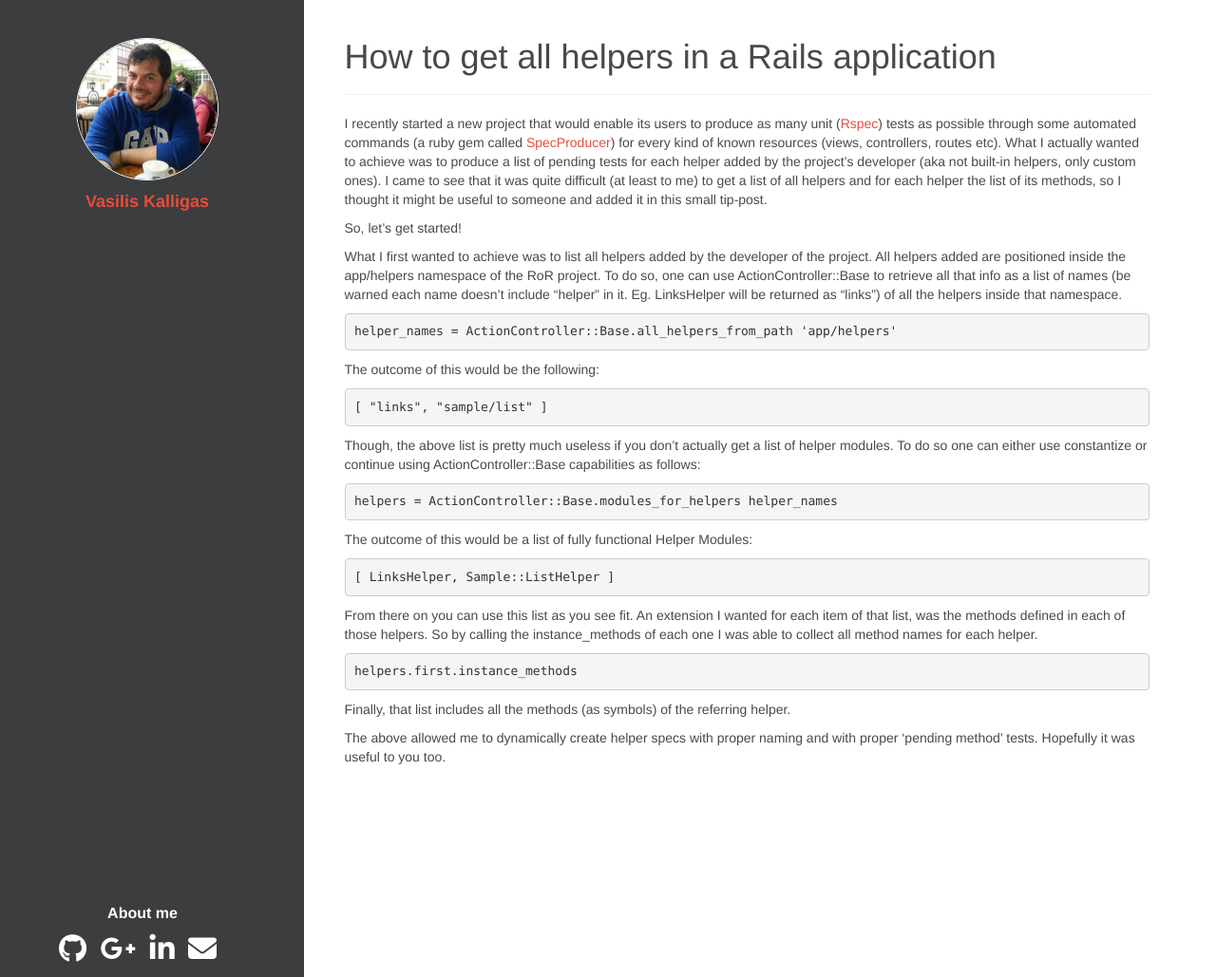
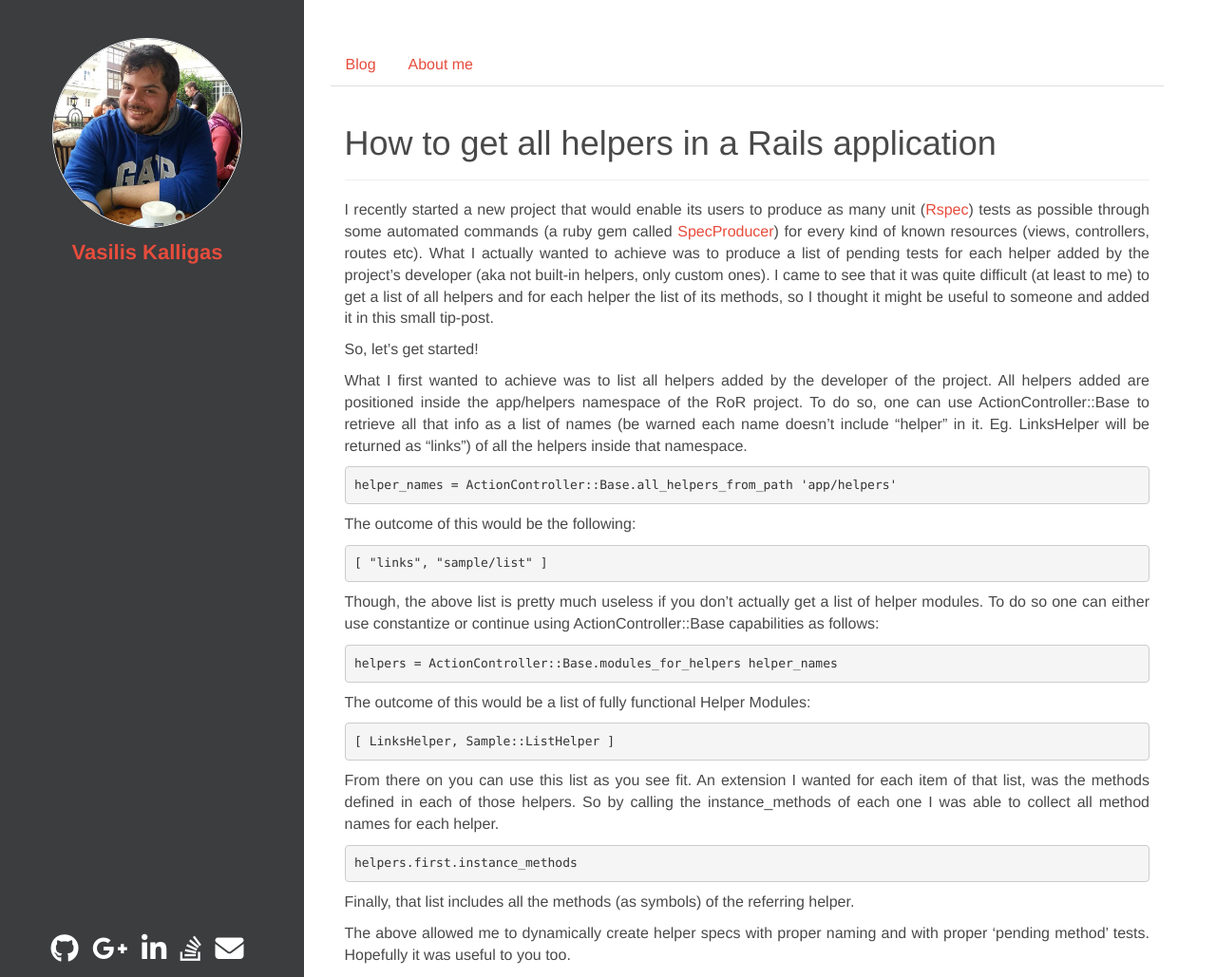
Before and after one commit to arcanoid/arcanoid.github.io, a Jekyll site: the page built from _posts/2016-10-28-how-to-get-all-helpers-in-a-rails-app.md, in a window 1280 px wide and 1029 px high. Shown: the whole window at 95% size. Built offline with Jekyll 4.4.1, drawn with Linux system fonts in a browser that asks for light colours; nearby versions of some CDN libraries; comment, search, counter and statistics services are not loaded.

Commit message:
Various UI changes and fixes.

```diff
--- a/_config.yml
+++ b/_config.yml
@@ -11,6 +11,7 @@ social:
   email: billkall@gmail.com
   google_plus: billkall@gmail.com
   linkedin: https://www.linkedin.com/in/vasileios-kalligas-a7420464
+  stack_overflow: http://stackoverflow.com/users/2758522/bill-kalligas
 
 personal_info:
   Date of birth: 24/09/1987
--- /dev/null
+++ b/_includes/disqus.html
@@ -0,0 +1,13 @@
+<div id="disqus_thread"></div>
+<script>
+    var disqus_config = function () {
+        this.page.identifier = "{{ page.url }}";
+    };
+    (function() { // DON'T EDIT BELOW THIS LINE
+        var d = document, s = d.createElement('script');
+        s.src = '//https-arcanoid-github-io.disqus.com/embed.js';
+        s.setAttribute('data-timestamp', +new Date());
+        (d.head || d.body).appendChild(s);
+    })();
+</script>
+<noscript>Please enable JavaScript to view the <a href="https://disqus.com/?ref_noscript">comments powered by Disqus.</a></noscript>
--- a/_layouts/default.html
+++ b/_layouts/default.html
@@ -54,6 +54,7 @@
                         <a href="{{ site.social.github }}" target="blank"><i class="fa fa-github"></i></a>
                         <a href="{{ site.social.google_plus }}" target="blank"><i class="fa fa-google-plus"></i></a>
                         <a href="{{ site.social.linkedin }}" target="blank"><i class="fa fa-linkedin"></i></a>
+                        <a href="{{ site.social.stack_overflow }}" target="blank"><i class="fa fa-stack-overflow"></i></a>
                         <a href="mailto:{{ site.social.email }}"><i class="fa fa-envelope"></i></a>
                     </div>
                 </div>
@@ -75,16 +76,11 @@
                 </div>
 
                 <div class="footer-row text-center">
-                    <div class="author-about">
-                        <a href="{{site.baseurl}}/about.html">
-                            About me
-                        </a>
-                    </div>
-
                     <div class="social-row text-large">
                         <a href="{{ site.social.github }}" target="blank"><i class="fa fa-github"></i></a>
                         <a href="{{ site.social.google_plus }}" target="blank"><i class="fa fa-google-plus"></i></a>
                         <a href="{{ site.social.linkedin }}" target="blank"><i class="fa fa-linkedin"></i></a>
+                        <a href="{{ site.social.stack_overflow }}" target="blank"><i class="fa fa-stack-overflow"></i></a>
                         <a href="mailto:{{ site.social.email }}"><i class="fa fa-envelope"></i></a>
                     </div>
                 </div>
@@ -92,6 +88,22 @@
         </div>
 
         <div class="col-xs-12 col-sm-8 col-lg-9">
+            <div class="row hidden-xs">
+                <br><br>
+                <ul class="nav nav-tabs">
+                    <li class="{% if page.url == '/' %} active {% endif %}">
+                        <a href="{{site.baseurl}}/">
+                            Blog
+                        </a>
+                    </li>
+                    <li class="{% if page.url == '/about.html' %} active {% endif %}">
+                        <a href="{{site.baseurl}}/about.html">
+                            About me
+                        </a>
+                    </li>
+                </ul>
+            </div>
+
             {{ content }}
 
             <div class="footer visible-xs">
@@ -112,5 +124,6 @@
 
 </script>
 
+<script id="dsq-count-scr" src="//https-arcanoid-github-io.disqus.com/count.js" async></script>
 </body>
 </html>
--- a/_layouts/post.html
+++ b/_layouts/post.html
@@ -3,7 +3,15 @@ layout: default
 ---
 
 <div class="page-header">
-  <h1>{{ page.title }}</h1>
+    <h1>{{ page.title }}</h1>
 </div>
 
- {{ content }}
+{{ content }}
+
+{% if page.comments %}
+    <div class="row">
+        <div class="col-xs-12">
+            {% include disqus.html %}
+        </div>
+    </div>
+{% endif %}
--- a/css/application.css
+++ b/css/application.css
@@ -1,5 +1,7 @@
 body {
   color: #494949;
+    font-size: 16px;
+    text-align: justify;
 }
 
 .header-column {
@@ -26,7 +28,7 @@ body {
 .header-column .footer-row {
     background: transparent;
     position: fixed;
-    width: 300px;
+    width: inherit;
     left: 0;
     bottom: 0;
     -moz-box-sizing: border-box;
@@ -78,9 +80,14 @@ a:hover {
 .author-image img {
     -webkit-border-radius: 50%;
     border-radius: 50%;
-    width: 150px;
-    height: 150px;
+    width: 200px;
+    height: 200px;
     border: 1px solid #ffffff;
+}
+
+.author-links {
+    padding-top: 100px;
+    text-align: center;
 }
 
 .small-header-column {
@@ -111,7 +118,7 @@ a:hover {
 .author-image-container .author-name {
     text-align: center;
     font-weight: bold;
-    font-size: 18px;
+    font-size: 22px;
     color: #e74c3c;
     padding-top: 10px;
 }
@@ -140,6 +147,7 @@ a:hover {
 .post-body {
     font-style: italic;
     text-align: justify;
+    padding-bottom: 20px;
 }
 
 .post-date {
--- a/index.html
+++ b/index.html
@@ -15,8 +15,8 @@ title: The tales of a Software Engineer called Vasilis Kalligas
       </div>
 
       <div class="post-date">
-      	<span class="glyphicon glyphicon-time" aria-hidden="true"></span>
-      	<span>{{ post.date | date: '%B %d, %Y' }}</span>
+        <span class="glyphicon glyphicon-time" aria-hidden="true"></span>
+        <span>{{ post.date | date: '%B %d, %Y' }}</span>
       </div>
 
       <div class="post-body">{{ post.excerpt }}</div>
```
Also changed, not shown: _posts/2016-10-28-how-to-get-all-helpers-in-a-rails-app.md (+1 -0 lines).
